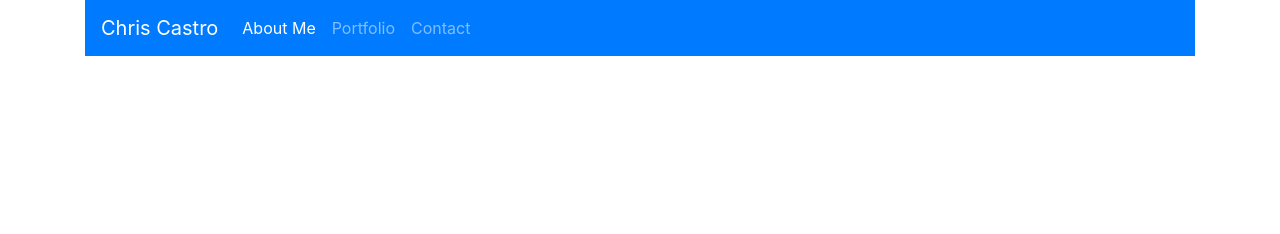
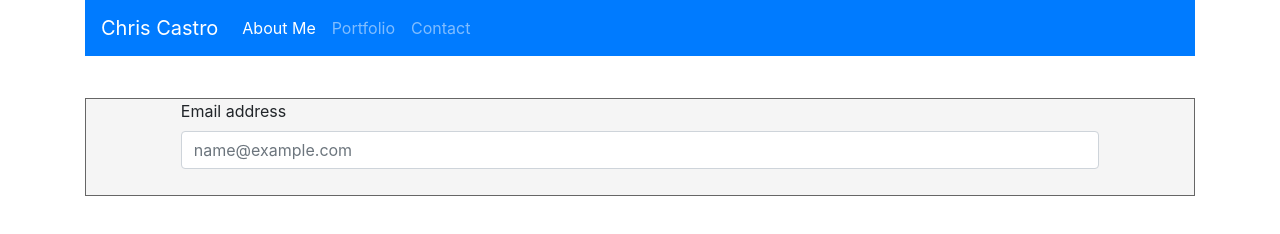
Before and after one commit to CCastro502/Bootstrap-Portfolio, a plain HTML site: page contact.html in a window 1280 px wide. Drawn offline with nearby package versions, Linux system fonts and the light colour scheme.

Commit message:
Part 1 of adding forms to contact page

```diff
--- a/contact.html
+++ b/contact.html
@@ -11,6 +11,7 @@
         crossorigin="anonymous"></script>
     <script src="https://cdnjs.cloudflare.com/ajax/libs/popper.js/1.14.3/umd/popper.min.js" integrity="sha384-ZMP7rVo3mIykV+2+9J3UJ46jBk0WLaUAdn689aCwoqbBJiSnjAK/l8WvCWPIPm49"
         crossorigin="anonymous"></script>
+    <link rel="stylesheet" type="text/css" href="Assets/css/style.css">
 </head>
 
 <body>
@@ -35,7 +36,19 @@
                 </ul>
             </div>
         </nav>
-    </div>
-</body>
-
-</html>
+        <div class="card">
+            <div class="card-body">
+            </div>
+        </div>
+        <div class="my-row">
+            <div class="row">
+                <div class="col-md-10 offset-md-1">
+                    <form>
+                        <div class="form-group">
+                            <label for="exampleFormControlInput1">Email address</label>
+                            <input type="email" class="form-control" id="exampleFormControlInput1" placeholder="name@example.com">
+                        </div>
+                    </form>
+                </div>
+            </div>
+        </div>
```
